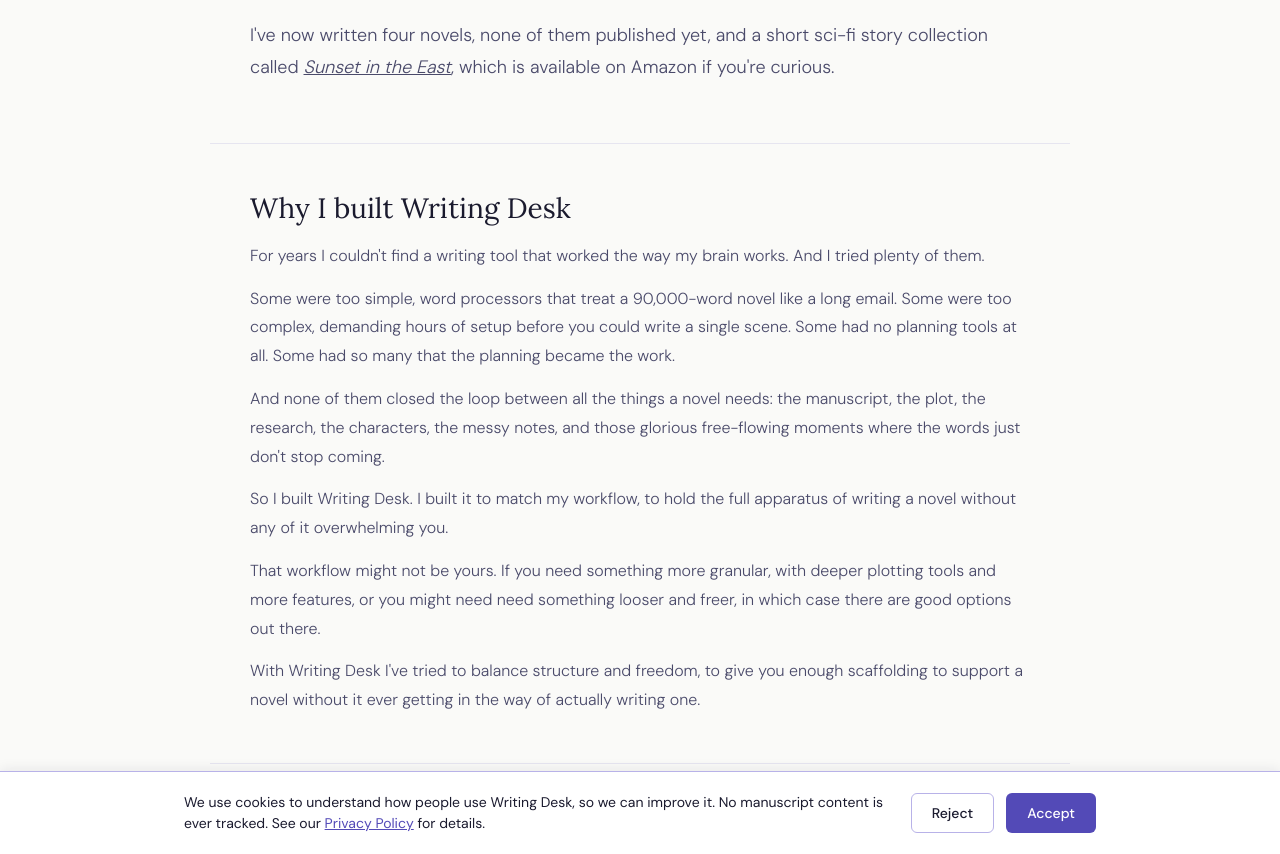
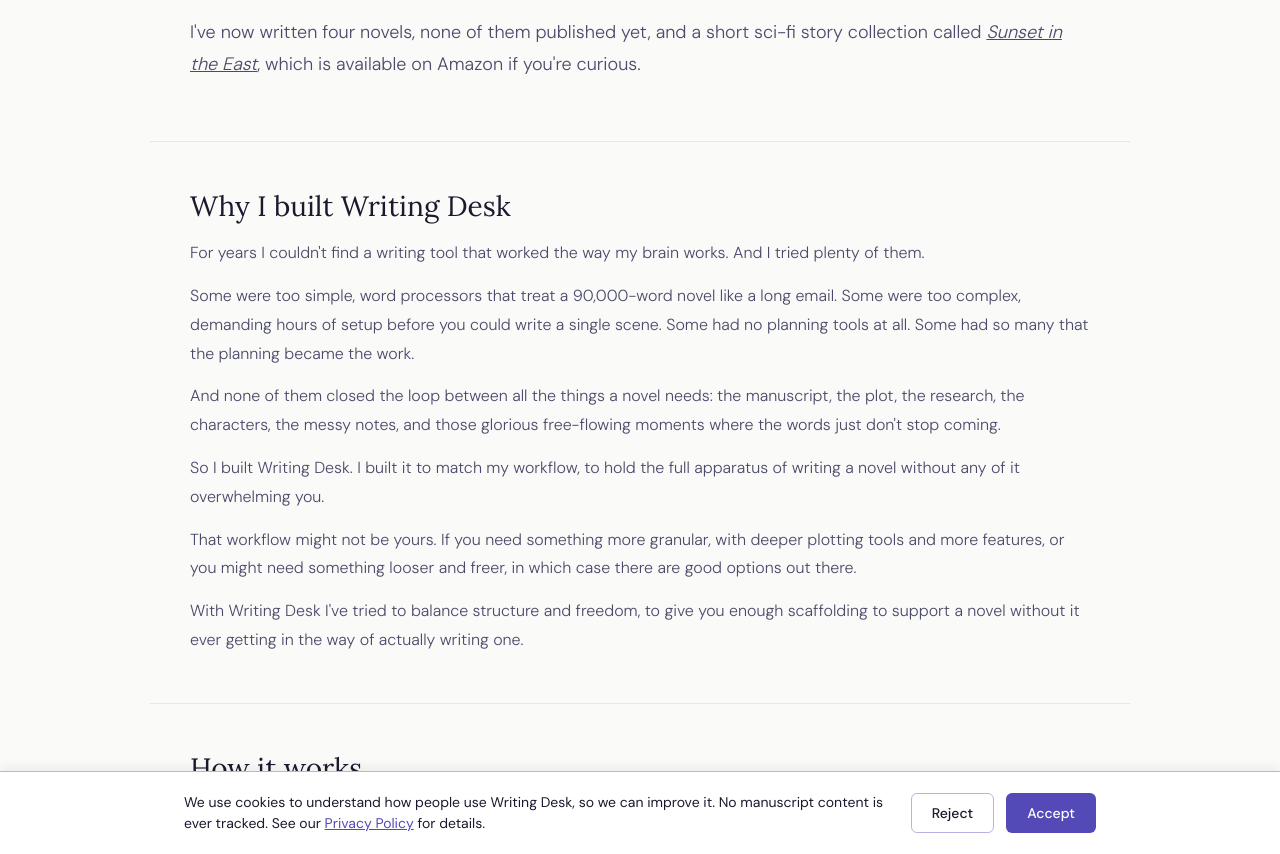
Before and after one commit to bluxon92-bit/writing-desk-site, a Jekyll site: the page built from about/index.html, in a window 1280 px wide and 1400 px high, cut to the strip 546-1400 px from the top of the window. Built offline with Jekyll 4.4.1, drawn with Linux system fonts in a browser that asks for light colours.

Commit message:
updated about page

```diff
--- a/about/index.html
+++ b/about/index.html
@@ -24,7 +24,7 @@
   <p>Some were too simple, word processors that treat a 90,000-word novel like a long email. Some were too complex, demanding hours of setup before you could write a single scene. Some had no planning tools at all. Some had so many that the planning became the work.</p>
   <p>And none of them closed the loop between all the things a novel needs: the manuscript, the plot, the research, the characters, the messy notes, and those glorious free-flowing moments where the words just don't stop coming.</p>
   <p>So I built Writing Desk. I built it to match my workflow, to hold the full apparatus of writing a novel without any of it overwhelming you.</p>
-  <p>That workflow might not be yours. If you need something more granular, with deeper plotting tools and more features, or you might need need something looser and freer, in which case there are good options out there. </p>
+  <p>That workflow might not be yours. If you need something more granular, with deeper plotting tools and more features, or you might need something looser and freer, in which case there are good options out there. </p>
   <p>With Writing Desk I've tried to balance structure and freedom, to give you enough scaffolding to support a novel without it ever getting in the way of actually writing one.</p>
 </div>
 
@@ -88,8 +88,8 @@
   <p><em>(I also build other things. <a href="https://litloop.co" target="_blank" rel="noopener">Litloop</a> is a free social reading tracker app if you want somewhere to log what you're reading and share books with friends.)</em></p>
 </div>
 
-<div style="max-width:760px;margin:0 auto;padding:40px;text-align:center;border-top:1px solid var(--border)">
-  <p style="font-size:16px;color:var(--ink-muted);font-weight:300;margin-bottom:24px">The best way to understand Writing Desk is to try it.</p>
+<div class="about-final-cta">
+  <p>The best way to understand Writing Desk is to try it.</p>
   <a href="#" class="btn btn-primary" data-waitlist-trigger>
   <svg viewBox="0 0 15 15" fill="none" stroke="white" stroke-width="2" stroke-linecap="round"><path d="M3 7.5h9M8 4l3.5 3.5L8 11"/></svg>
   Join the waitlist
--- a/assets/css/main.css
+++ b/assets/css/main.css
@@ -569,7 +569,7 @@
    ========================================= */
 
 .about-hero {
-  max-width: 860px; margin: 0 auto;
+  max-width: 980px; margin: 0 auto;
   padding: 80px 40px 60px;
 }
 .about-hero h1 {
@@ -582,8 +582,8 @@
 }
 .about-hero p + p { margin-top: 16px; }
 .about-hero-top {
-  display: grid; grid-template-columns: 200px 1fr;
-  gap: 32px; align-items: start;
+  display: grid; grid-template-columns: 240px 1fr;
+  gap: 40px; align-items: start;
   margin-bottom: 20px;
 }
 .about-photo {
@@ -594,7 +594,7 @@
 .about-hero-top + p { margin-top: 16px; }
 
 .about-section {
-  max-width: 860px; margin: 0 auto;
+  max-width: 980px; margin: 0 auto;
   padding: 48px 40px;
   border-top: 1px solid var(--border);
 }
@@ -645,6 +645,16 @@
   line-height: 1.75; margin-top: 24px; max-width: 640px;
 }
 .how-it-works-cta { text-align: center; margin-top: 28px; }
+
+.about-final-cta {
+  max-width: 980px; margin: 0 auto;
+  padding: 40px; text-align: center;
+  border-top: 1px solid var(--border);
+}
+.about-final-cta p {
+  font-size: 16px; color: var(--ink-muted); font-weight: 300;
+  margin-bottom: 24px;
+}
 
 /* =========================================
    BLOG
@@ -729,7 +739,7 @@
     gap: 40px; direction: ltr !important;
   }
   .about-hero-top { gap: 20px; }
-  .about-photo { max-width: 200px; }
+  .about-photo { max-width: 240px; }
   .hero { padding: 48px 24px 40px; }
   .hero h1 { font-size: 36px; }
   .features { padding: 0 24px 60px; }
```
